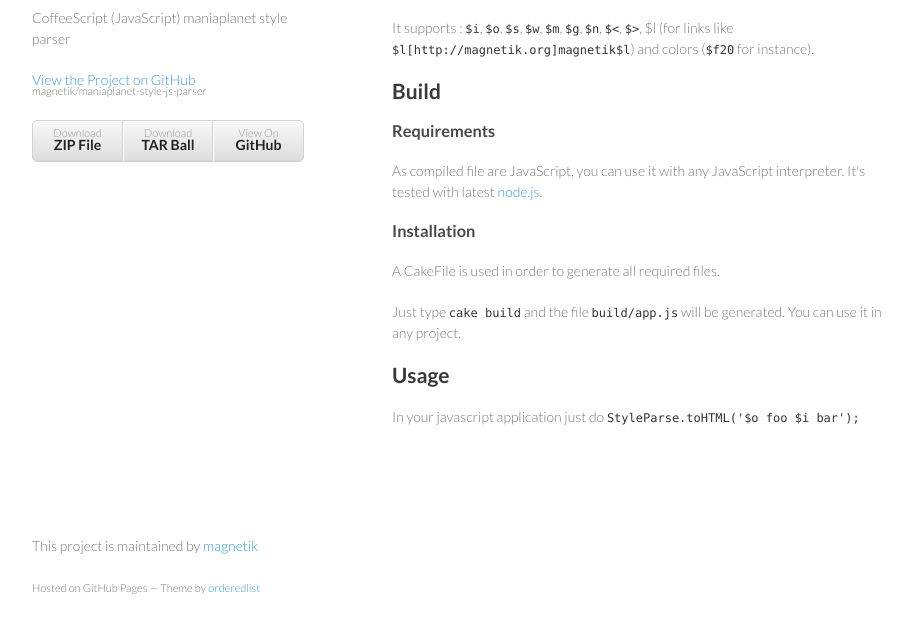
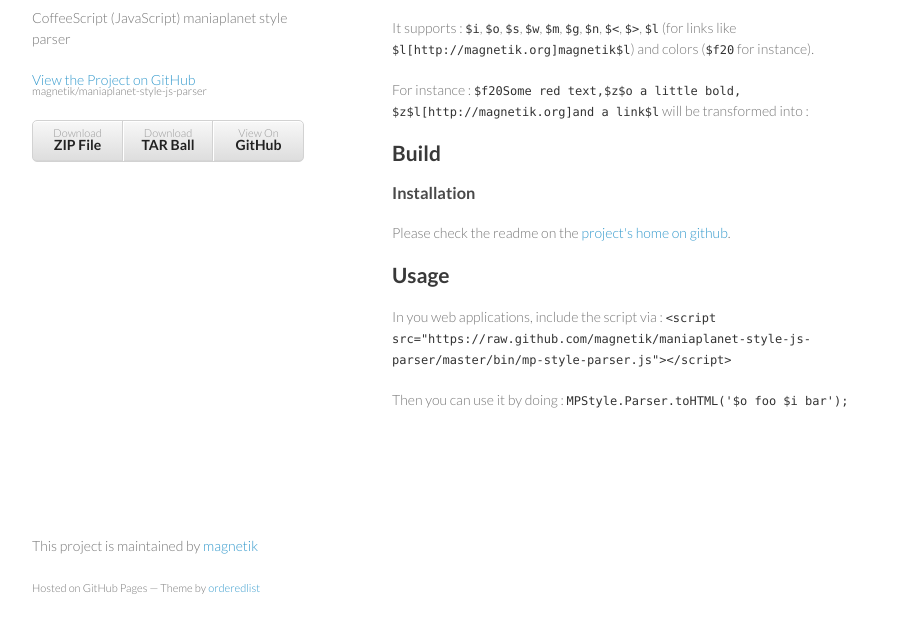
Before and after one commit to maniaplanet/maniaplanet-style-js-parser, a plain HTML site: page index.html in a window 1280 px wide. Shown: the part 133-766 px from the top of the page, without its empty margins (178-1090 px from the left). Drawn offline with Linux system fonts and the light colour scheme; a script that the page names is missing.

Commit message:
Adding live demo to website

```diff
--- a/index.html
+++ b/index.html
@@ -11,6 +11,7 @@
     <!--[if lt IE 9]>
     <script src="//html5shiv.googlecode.com/svn/trunk/html5.js"></script>
     <![endif]-->
+    <script src="https://raw.github.com/magnetik/maniaplanet-style-js-parser/master/bin/mp-style-parser.js"></script>
   </head>
   <body>
     <div class="wrapper">
@@ -32,23 +33,24 @@
 
 <p>JavaScript port of ManiaLib's PHP style parser.</p>
 
-<p>It supports : <code>$i</code>, <code>$o</code>, <code>$s</code>, <code>$w</code>, <code>$m</code>, <code>$g</code>, <code>$n</code>, <code>$&lt;</code>, <code>$&gt;</code>, $l (for links like <code>$l[http://magnetik.org]magnetik$l</code>) and colors (<code>$f20</code> for instance). </p>
+<p>It supports : <code>$i</code>, <code>$o</code>, <code>$s</code>, <code>$w</code>, <code>$m</code>, <code>$g</code>, <code>$n</code>, <code>$&lt;</code>, <code>$&gt;</code>, <code>$l</code> (for links like <code>$l[http://magnetik.org]magnetik$l</code>) and colors (<code>$f20</code> for instance). </p>
+
+<p>For instance : <code>$f20Some red text,$z$o a little bold, $z$l[http://magnetik.org]and a link$l</code> will be transformed into : <span id="result"></span></p>
+
+<script type="text/javascript">
+document.getElementById('result').innerHTML = MPStyle.Parser.toHTML("$f20Some red text,$z$o a little bold, $z$l[http://magnetik.org]and a link$l");
+</script>
 
 <h2>Build</h2>
 
-<h3>Requirements</h3>
-
-<p>As compiled file are JavaScript, you can use it with any JavaScript interpreter. It's tested with latest <a href="http://www.nodejs.org">node.js</a>.</p>
-
 <h3>Installation</h3>
 
-<p>A CakeFile is used in order to generate all required files.</p>
-
-<p>Just type <code>cake build</code> and the file <code>build/app.js</code> will be generated. You can use it in any project.</p>
+<p>Please check the readme on the <a href="https://github.com/magnetik/maniaplanet-style-js-parser#maniaplanet-style-parser">project's home on github</a>.</p>
 
 <h2>Usage</h2>
 
-<p>In your javascript application just do <code>StyleParse.toHTML('$o foo $i bar');</code></p>
+<p>In you web applications, include the script via : <code>&lt;script src="https://raw.github.com/magnetik/maniaplanet-style-js-parser/master/bin/mp-style-parser.js"&gt;&lt;/script&gt;</code></p>
+<p>Then you can use it by doing : <code>MPStyle.Parser.toHTML('$o foo $i bar');</code></p>
       </section>
       <footer>
         <p>This project is maintained by <a href="https://github.com/magnetik">magnetik</a></p>
```
